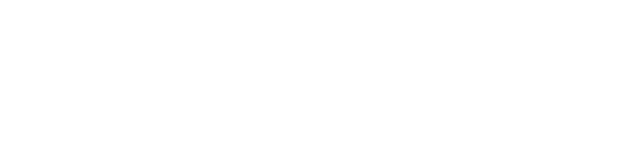
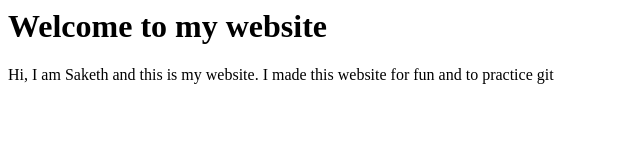
Before and after one commit to pullsaki/git-one, a plain HTML site: page index.html in a window 1280 px wide. Shown: the whole page, without its empty margins (0-640 px from the left). Drawn offline with Linux system fonts and the light colour scheme.

Commit message:
Add a body to index.html

```diff
--- a/index.html
+++ b/index.html
@@ -4,6 +4,7 @@
 		<title>My Website</title>
 	</head>
 	<body>
-
+		<h1>Welcome to my website</h1>
+		<p>Hi, I am Saketh and this is my website. I made this website for fun and to practice git</p>
 	</body>
 </html>
```
